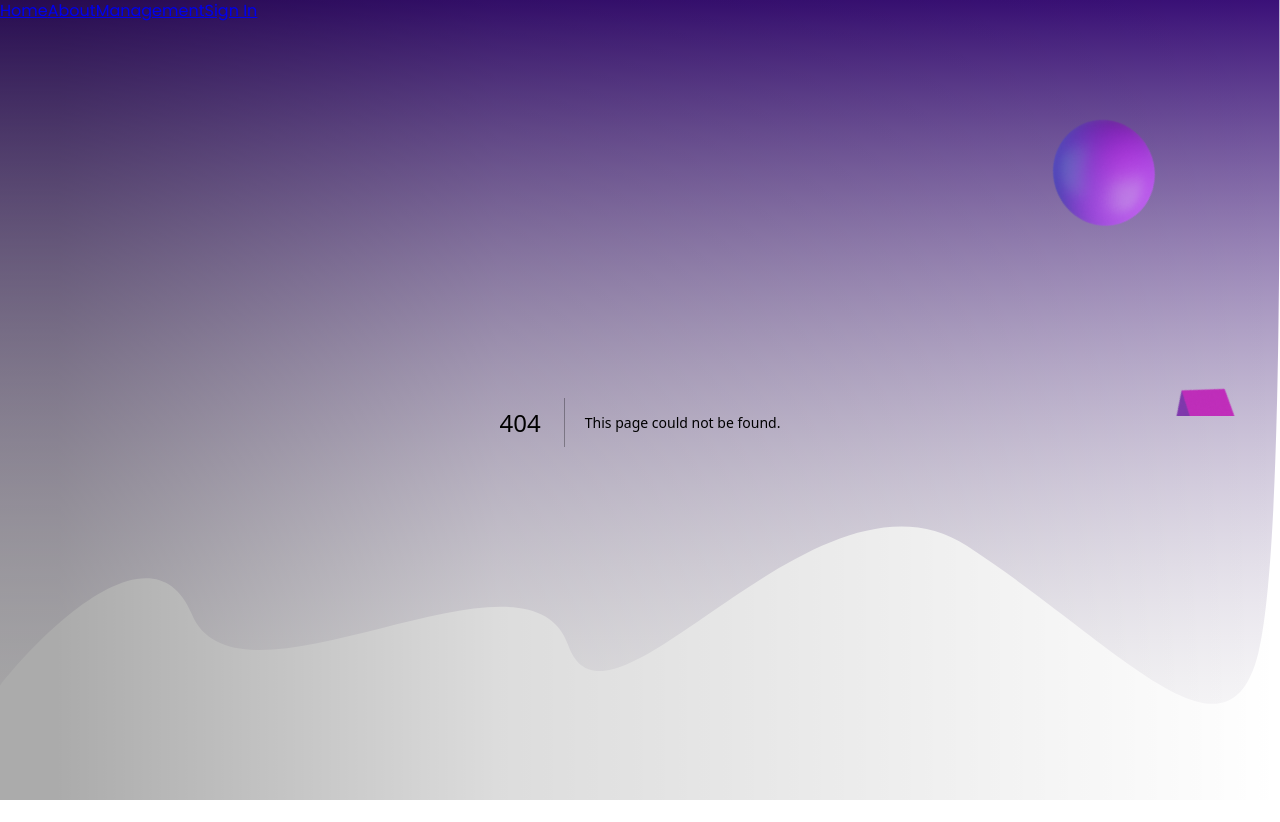
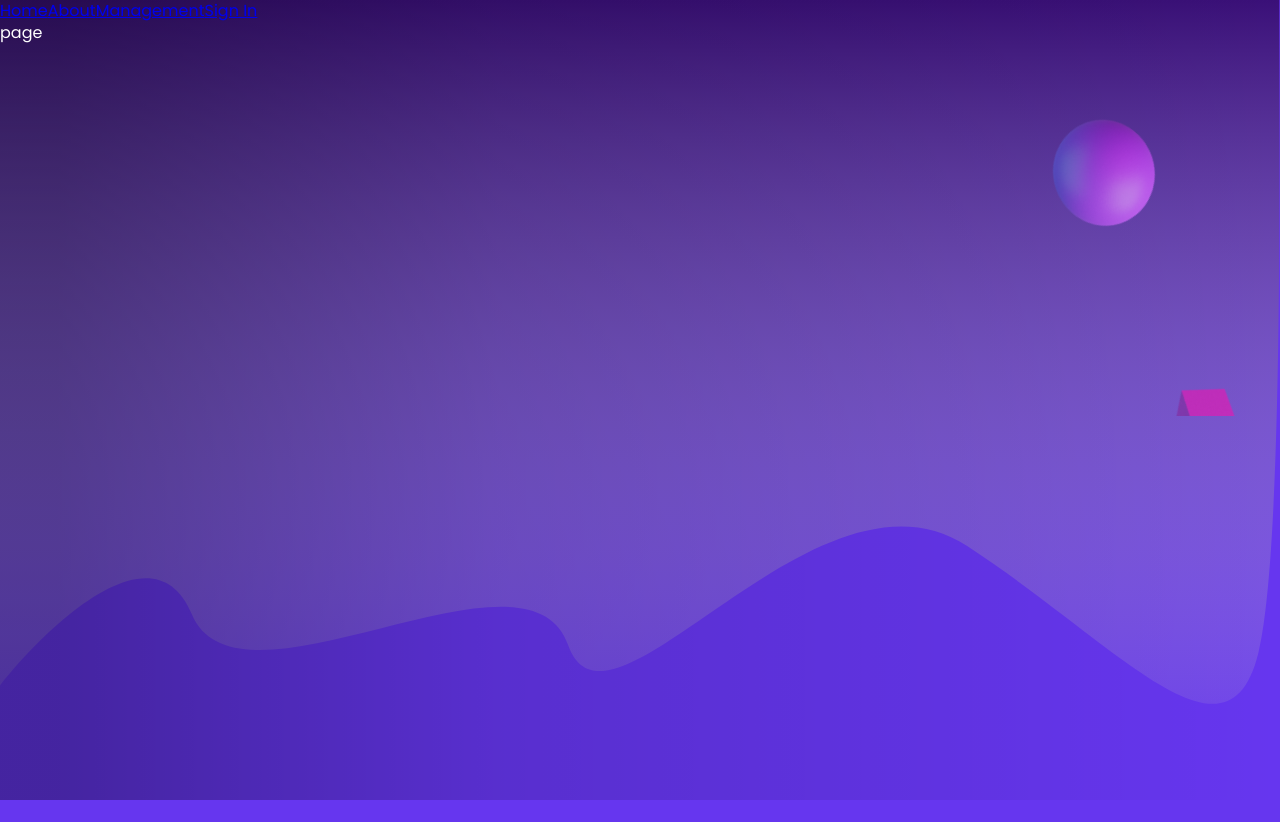
Before and after one commit to ConfPlusDevTeam/confplus-webapp, a Next.js app: page /testPage in a window 1280 px wide. Before the commit this address had no page. Shown: the top 822 px of the page. After the commit the page ends 800 px from the top, so only its background shows below. Built offline with nearby package versions, Linux system fonts and the light colour scheme; a web font is replaced by a local one.

Commit message:
NavBar components and it's sub components

```diff
--- /dev/null
+++ b/app/testPage/page.jsx
@@ -0,0 +1,5 @@
+import React from "react";
+
+export default function page() {
+  return <div>page</div>;
+}
```
